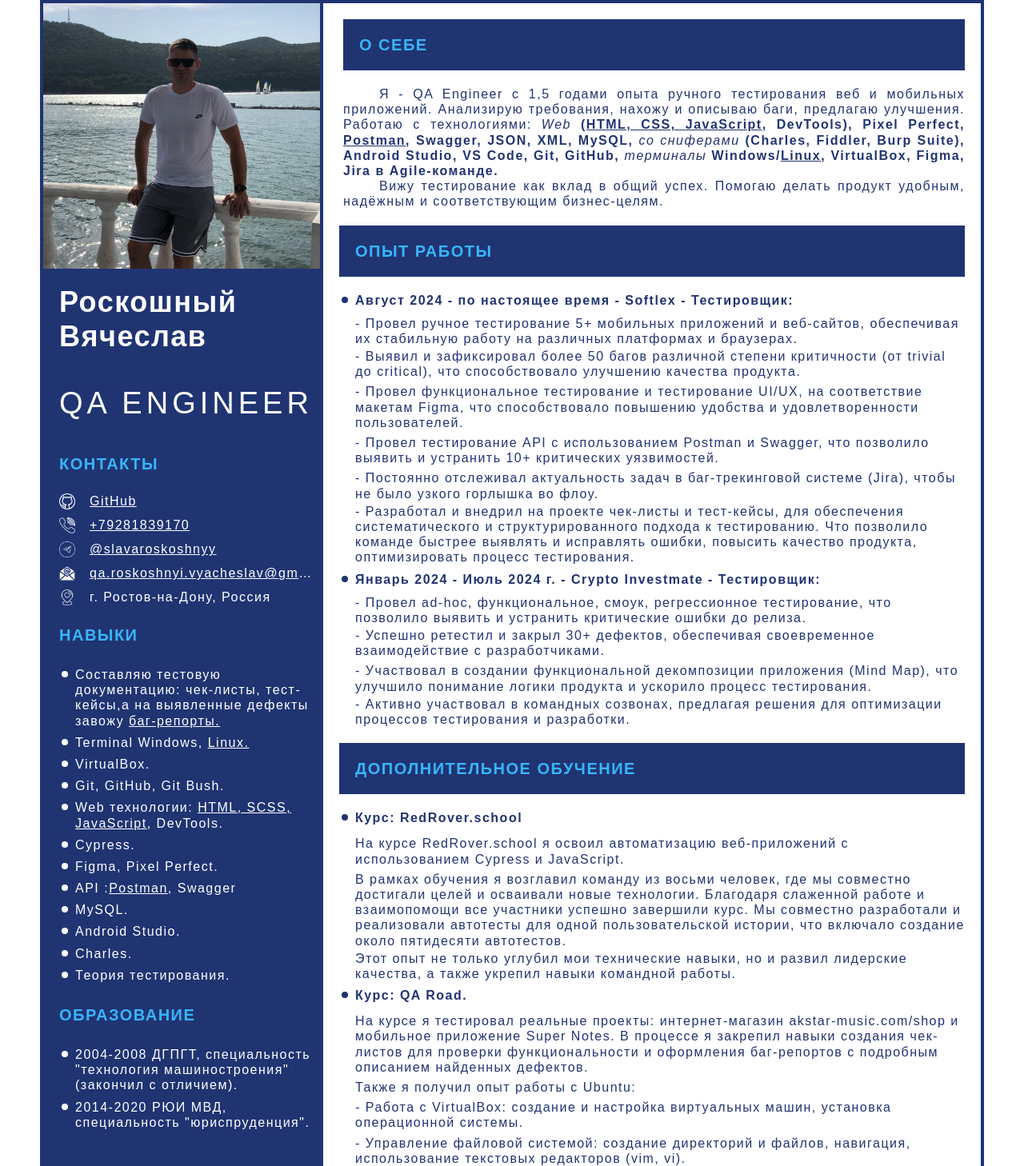
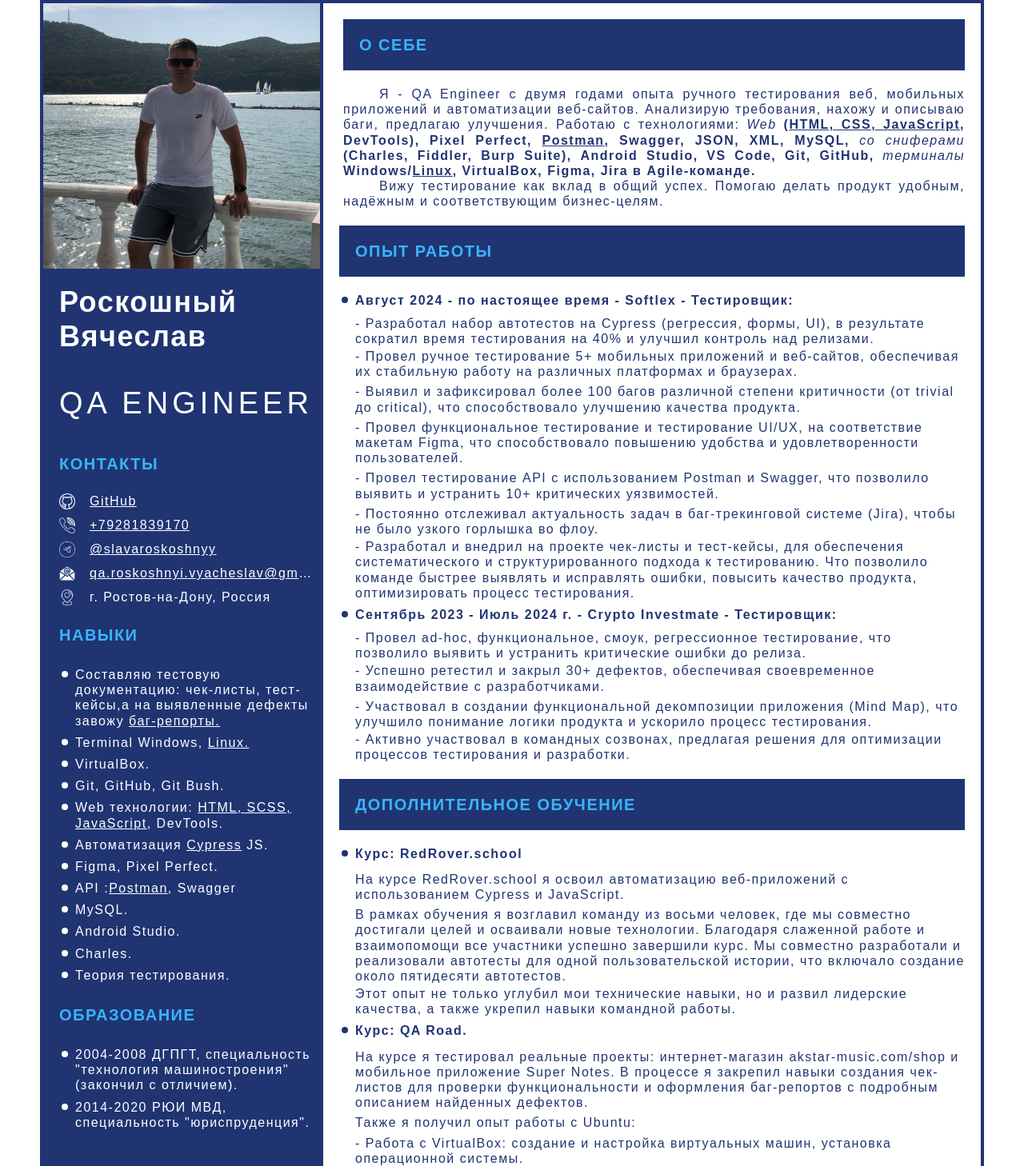
Before and after one commit to slavaroskoshnyy/CV_QA_Engineer_Roskoshnyi, a plain HTML site: page index.html in a window 1280 px wide. Shown: the top 1458 px of the page at 80% size. Drawn offline with Linux system fonts and the light colour scheme.

Commit message:
changing experience

```diff
--- a/index.html
+++ b/index.html
@@ -86,7 +86,8 @@
 												SCSS, </a><a href="https://github.com/slavaroskoshnyy/JS">JavaScript</a>, DevTools.
 										</li>
 										</li>
-										<li class="courses__description">Cypress.</li>
+										<li class="courses__description">Автоматизация <a
+												href="https://github.com/slavaroskoshnyy/Cypress">Cypress</a> JS.</li>
 										</li>
 										<li class="courses__description">Figma, Pixel Perfect.</li>
 										</li>
@@ -136,7 +137,8 @@
 							<div class="right__about">
 								<h3 class="rig">О себе</h3>
 								<div class="right__description">
-									<p>Я - QA Engineer с 1,5 годами опыта ручного тестирования веб и мобильных приложений.
+									<p>Я - QA Engineer с двумя годами опыта ручного тестирования веб, мобильных приложений и
+										автоматизации веб-сайтов.
 										Анализирую требования, нахожу и описываю баги, предлагаю улучшения. Работаю с
 										технологиями: <em>Web </em> <b>(<a
 												href="https://github.com/slavaroskoshnyy/HTML_SCSS">HTML,
@@ -161,9 +163,12 @@
 									<li>
 										<h4>Август 2024 - по настоящее время - Softlex - Тестировщик:</h4>
 										<ul>
+											<p>- Разработал набор автотестов на Cypress (регрессия, формы, UI), в результате
+												сократил время
+												тестирования на 40% и улучшил контроль над релизами.</p>
 											<p>- Провел ручное тестирование 5+ мобильных приложений и веб-сайтов, обеспечивая их
 												стабильную работу на различных платформах и браузерах.</p>
-											<p>- Выявил и зафиксировал более 50 багов различной степени критичности (от trivial до
+											<p>- Выявил и зафиксировал более 100 багов различной степени критичности (от trivial до
 												critical), что способствовало улучшению качества продукта.</p>
 											<p>- Провел функциональное тестирование и тестирование UI/UX, на соответствие макетам
 												Figma,
@@ -180,7 +185,7 @@
 												процесс тестирования.</p>
 										</ul>
 									<li>
-										<h4>Январь 2024 - Июль 2024 г. - Crypto Investmate - Тестировщик:</h4>
+										<h4>Сентябрь 2023 - Июль 2024 г. - Crypto Investmate - Тестировщик:</h4>
 										<ul>
 											<p>- Провел ad-hoc, функциональное, смоук, регрессионное тестирование, что позволило
 												выявить
```
